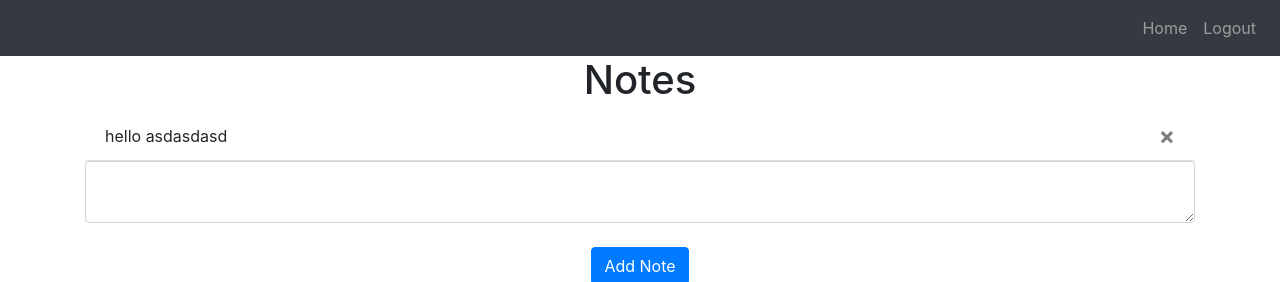
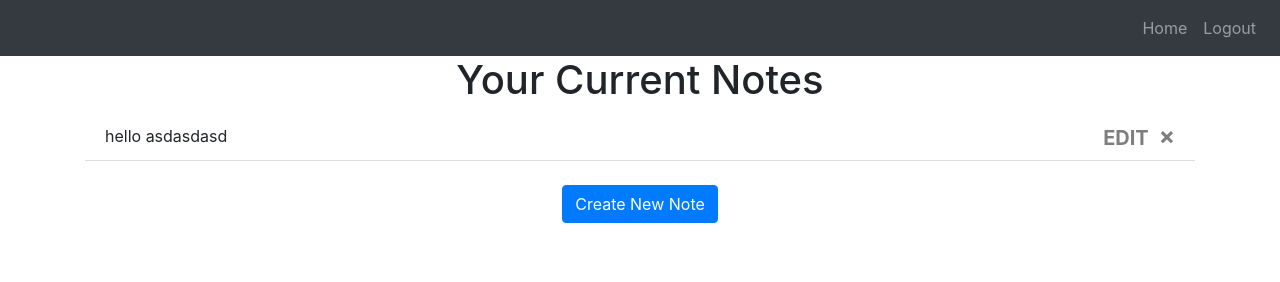
Before and after one commit to Saksham-3/Note-It, a Flask app: page / in a window 1280 px wide. Shown: the top 282 px of the page. Run offline with Flask 3, Linux system fonts and the light colour scheme; a user stored in the database is signed in; some libraries are stand-ins or nearby versions.

Commit message:
updated website

```diff
--- a/website/models.py
+++ b/website/models.py
@@ -9,7 +9,6 @@ class Note(db.Model):
     user_id = db.Column(db.Integer, db.ForeignKey('user.id'))
 
 
-
 class User(db.Model, UserMixin):
     id = db.Column(db.Integer, primary_key=True)
     email = db.Column(db.String(150), unique=True)
--- a/website/templates/home.html
+++ b/website/templates/home.html
@@ -1,6 +1,6 @@
 {% extends "base.html" %} {% block title %}Home{% endblock %} {% block content
 %}
-<h1 align="center">Notes</h1>
+<h1 align="center">Your Current Notes</h1>
 <ul class="list-group list-group-flush" id="notes">
   {% for note in user.notes %}
   <li class="list-group-item">
@@ -8,17 +8,13 @@
     <button type="button" class="close" onClick="deleteNote({{ note.id }})">
       <span arai-hidden="true">&times;</span>
     </button>
+   <button type="button" class="close" style="margin-right: 10px;text-decoration: none;font-size: 20px;margin-top: 4px;">EDIT</button>
   </li>
   {% endfor %}
 </ul>
-<form method="POST">
-  <textarea name="note" id="note" class="form-control"></textarea>
-  <br />
-  <div align="center">
-    <button type="submit" class="btn btn-primary">Add Note</button>
-  </div>
-  <div style="text-align: center">
-    <img src="static/mom.jpg" alt="Hello" width="500" height="500" />
-  </div>
-</form>
+<br>
+<div align="center"">
+  <a class="btn btn-primary" href="/add_note">Create New Note</a>
+</div>
+
 {% endblock %}
--- a/website/views.py
+++ b/website/views.py
@@ -1,6 +1,6 @@
-from flask import Blueprint, render_template, request, flash, jsonify
+from flask import Blueprint, render_template, request, flash, jsonify, redirect, url_for
 from flask_login import login_required, current_user
-from .models import Note
+from .models import Note, User
 from . import db
 import json
 
@@ -9,16 +9,6 @@ views = Blueprint('views', __name__)
 @views.route('/', methods=['GET', 'POST'])
 @login_required
 def home():
-    if request.method == 'POST':
-        note = request.form.get('note')
-
-        if len(note) < 1:
-            flash('Note is too short!', category= 'error')
-        else:
-            new_note = Note(data=note, user_id= current_user.id)
-            db.session.add(new_note)
-            db.session.commit()
-            flash('Note added!', category= 'success')
     return render_template("home.html", user = current_user)
 
 @views.route('/delete-note', methods= ['POST'])
@@ -32,3 +22,35 @@ def delete_note():
             db.session.commit()
 
     return jsonify({})
+
+@views.route('/add_note', methods = ['GET', 'POST'])
+@login_required
+def addNote():
+    if request.method == 'POST':
+        note = request.form.get('note')
+
+        if len(note) < 1:
+            flash('Note is too short!', category= 'error')
+        else:
+            new_note = Note(data=note, user_id= current_user.id)
+            db.session.add(new_note)
+            db.session.commit()
+            flash('Note added!', category= 'success')
+    return render_template("add_note.html", user=current_user)
+
+@views.route('/edit/<int:id>', methods=['GET', 'POST'])
+def edit(id):
+    form = Note()
+    note_update = User.query.get_or_404(id)
+    if request.method == "POST":
+        note_update.note = request.form['note']
+        try:
+            db.session.commit()
+            flash("Note Successfully Updated!")
+            return render_template("edit.html", form=form, note_update = note_update)
+        except:
+            db.session.commit()
+            flash("Error! Try again.")
+            return render_template("edit.html", form=form, note_update = note_update)
+    else:
+        return render_template("edit.html", form=form, note_update = note_update)
```
Also changed, not shown: website/static/inxed.js (deleted, +0 -8 lines), website/templates/add_note.html (added, +16 -0 lines), website/templates/edit.html (added, +16 -0 lines), instance/database.db, website/auth.py (line endings or trailing spaces).
